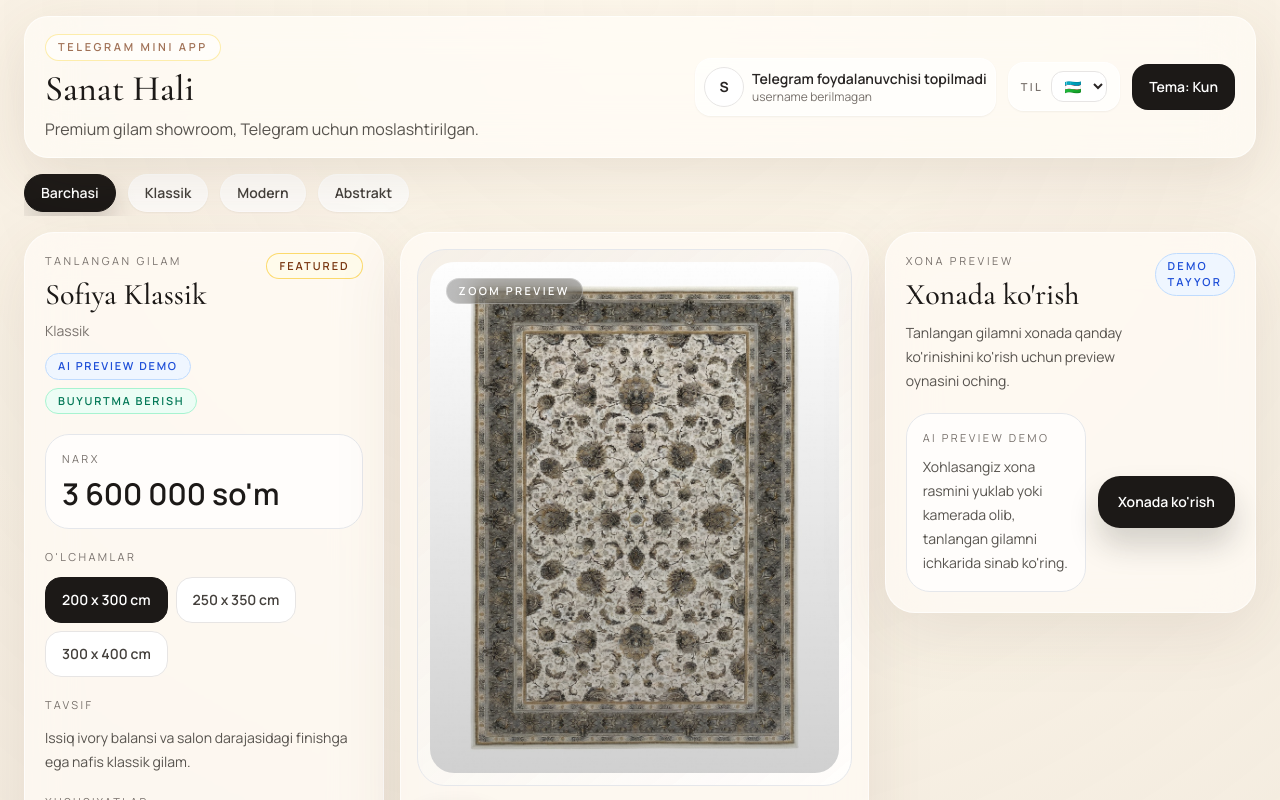
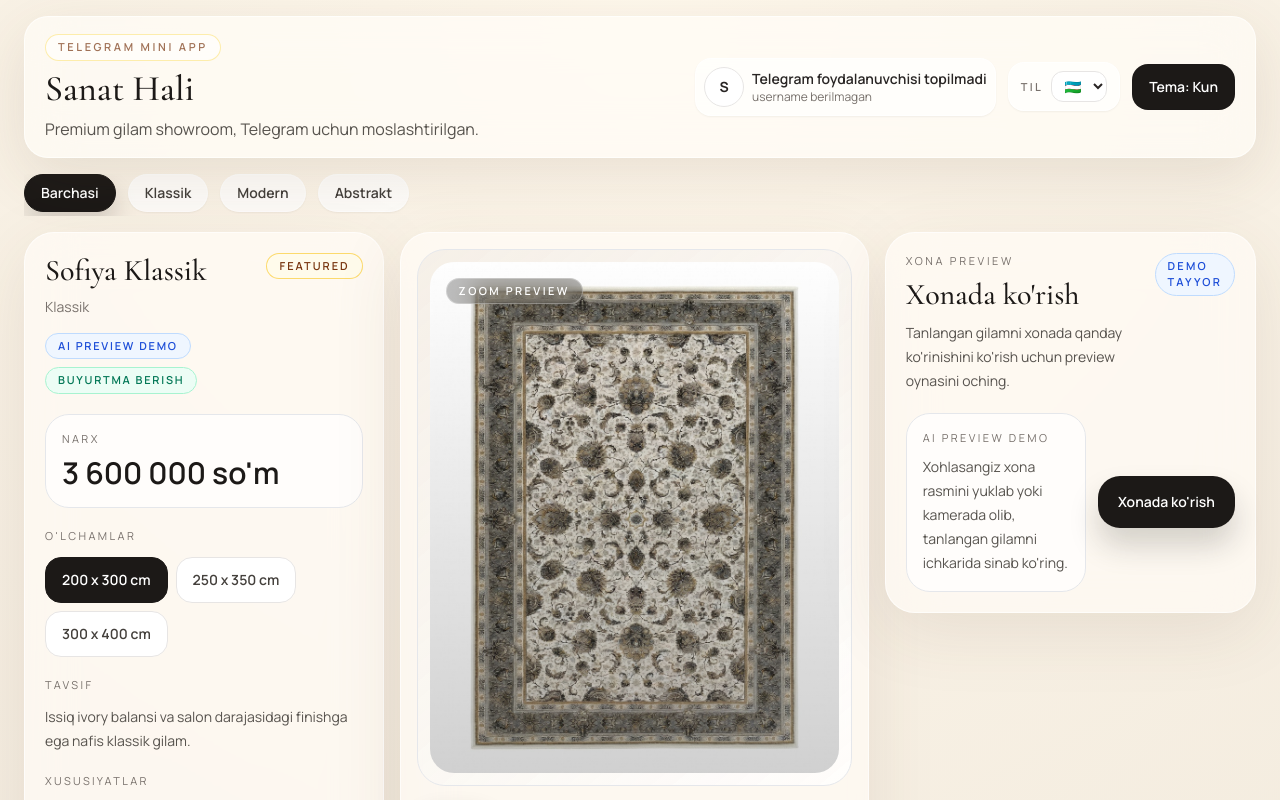
Before and after one commit to Wic000/sanat-hali, a React (Vite) app: page / in a window 1280 px wide. Shown: the top 800 px of the page. Built offline with nearby package versions, Linux system fonts and the light colour scheme.

Commit message:
Remove selected carpet label

```diff
--- a/App.tsx
+++ b/App.tsx
@@ -263,7 +263,6 @@ const App: React.FC = () => {
             onChangePhone={setPhone}
             onSubmit={submitOrder}
             labels={{
-              selectedCarpet: t(lang, 'selectedCarpet'),
               featured: t(lang, 'featured'),
               aiAction: t(lang, 'aiPreviewDemo'),
               orderAction: t(lang, 'orderNow'),
--- a/components/ProductInfoPanel.tsx
+++ b/components/ProductInfoPanel.tsx
@@ -15,7 +15,6 @@ interface ProductInfoPanelProps {
   onChangePhone: (value: string) => void;
   onSubmit: () => void;
   labels: {
-    selectedCarpet: string;
     featured: string;
     aiAction: string;
     orderAction: string;
@@ -55,10 +54,9 @@ const ProductInfoPanel: React.FC<ProductInfoPanelProps> = ({
   }`}>
     <div className="flex items-start justify-between gap-4">
       <div>
-        <p className={`text-[11px] uppercase tracking-[0.24em] ${theme === 'dark' ? 'text-stone-400' : 'text-stone-500'}`}>{labels.selectedCarpet}</p>
-        <h2 className={`mt-2 font-display text-3xl ${theme === 'dark' ? 'text-stone-100' : 'text-stone-900'}`}>{product.name}</h2>
+        <h2 className={`font-display text-3xl ${theme === 'dark' ? 'text-stone-100' : 'text-stone-900'}`}>{product.name}</h2>
         <p className={`mt-2 text-sm ${theme === 'dark' ? 'text-stone-400' : 'text-stone-500'}`}>{product.category}</p>
-        <div className="mt-3 flex flex-wrap gap-2">
+        <div className="mt-4 flex flex-wrap gap-2">
           <span className={`rounded-full border px-3 py-1 text-[11px] font-semibold uppercase tracking-[0.16em] ${
             theme === 'dark'
               ? 'border-blue-200/20 bg-blue-200/10 text-blue-100'
```
